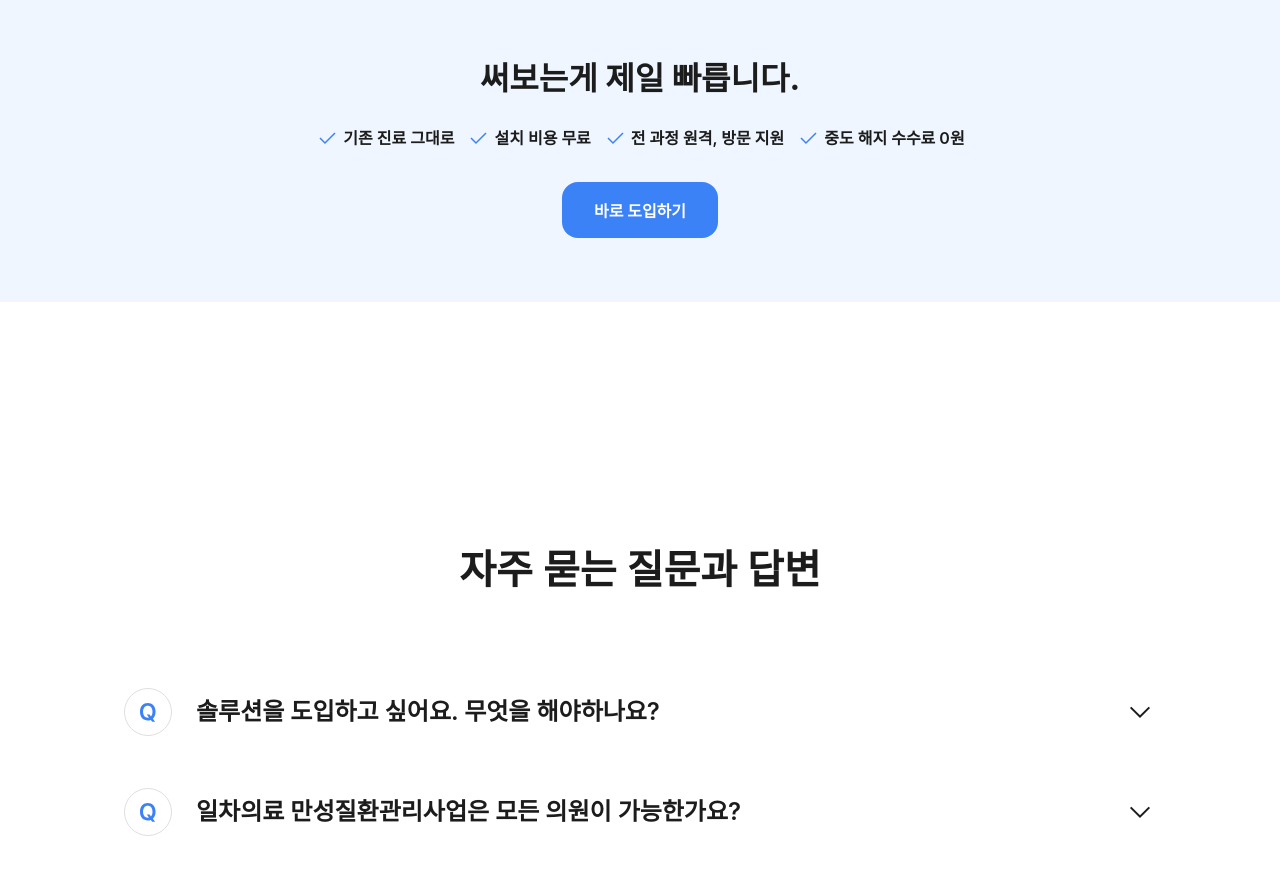
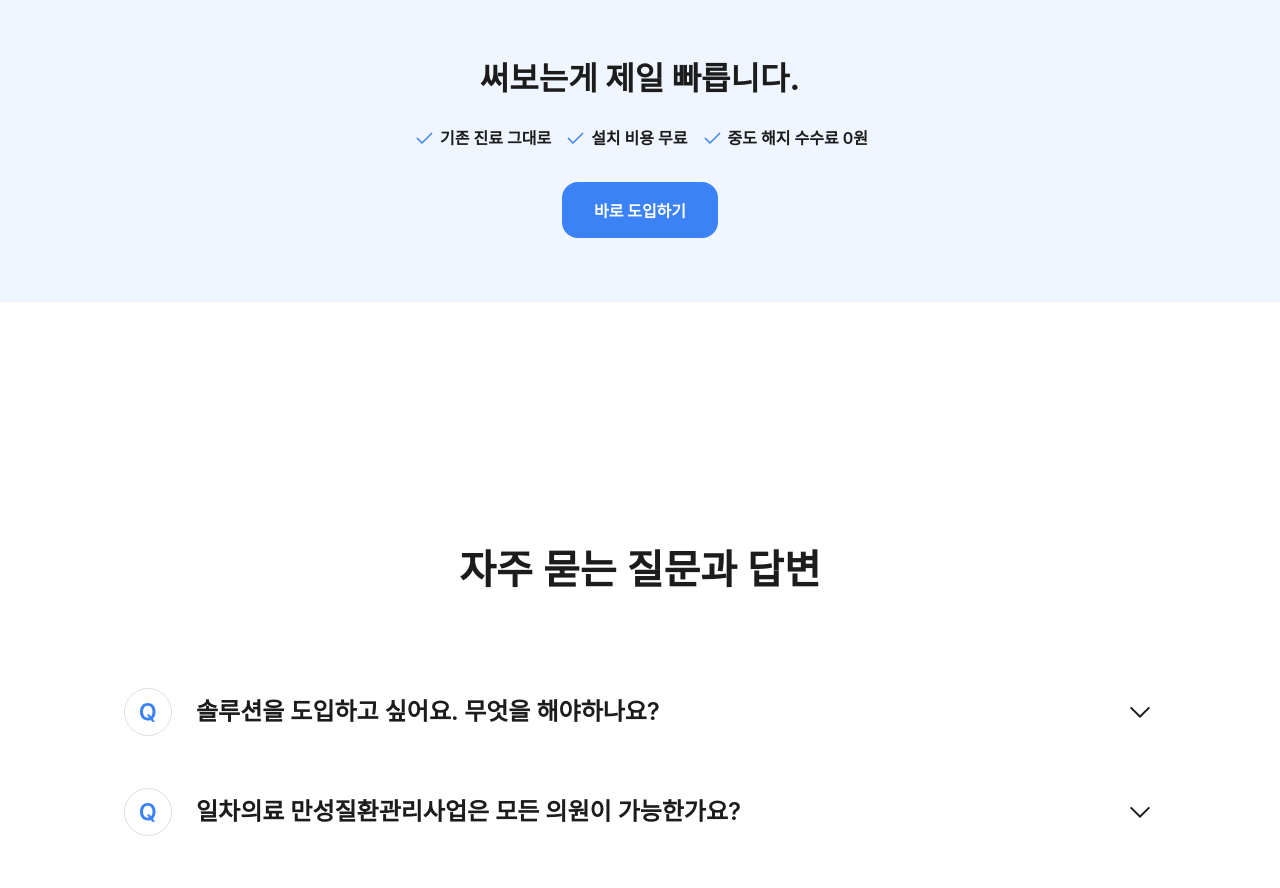
Before and after one commit to Leonamin/ilman-business, a Nuxt app: page / in a window 1280 px wide. Shown: the part 8780-9668 px from the top of the page. Built offline with nearby package versions, Linux system fonts and the light colour scheme; a web font is replaced by a local one.

Commit message:
# ADD - 워딩 수정

```diff
--- a/src/2_view/1_index/1_section/7_AdvertisementBannerSection.vue
+++ b/src/2_view/1_index/1_section/7_AdvertisementBannerSection.vue
@@ -4,7 +4,6 @@ import SolidButton from "~/src/2_view/0_components/button/SolidButton.vue";
 const labels: string[] = [
   '기존 진료 그대로',
   '설치 비용 무료',
-  '전 과정 원격, 방문 지원',
   '중도 해지 수수료 0원',
 ]
 
```
